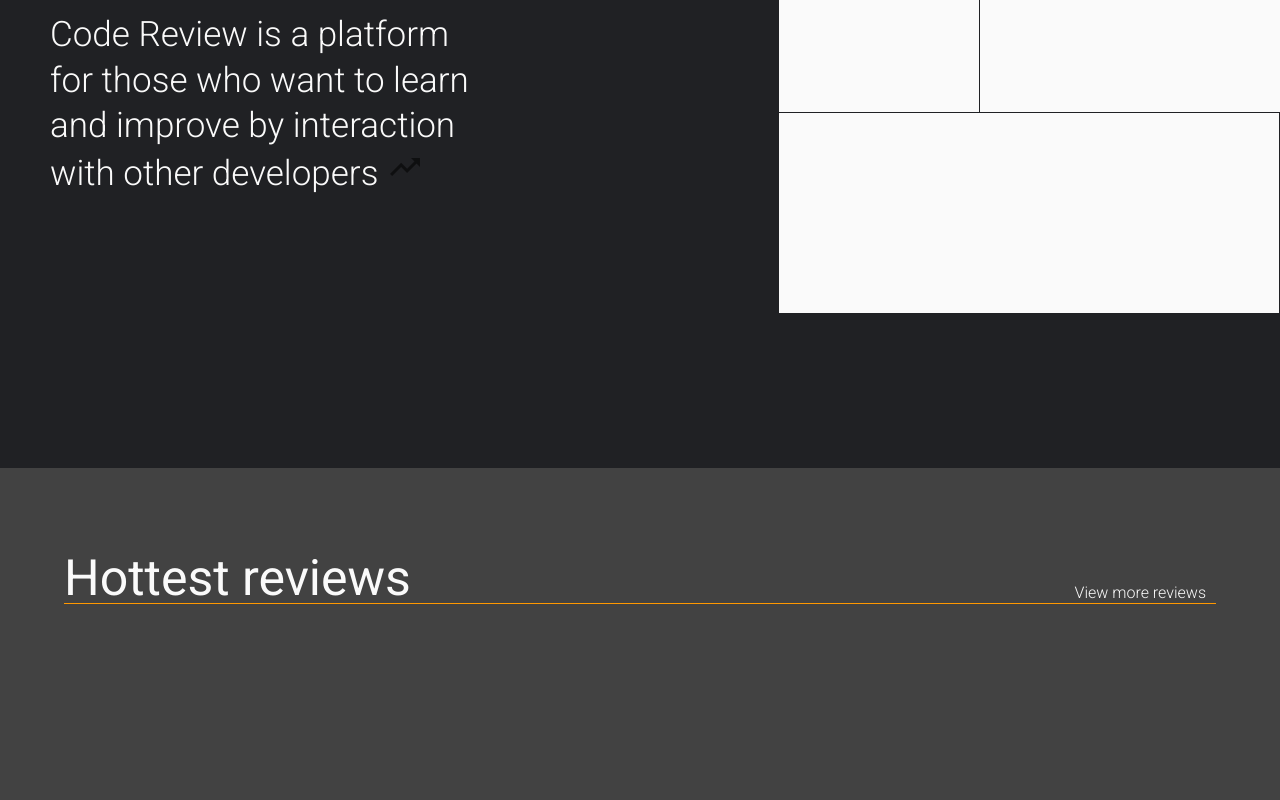
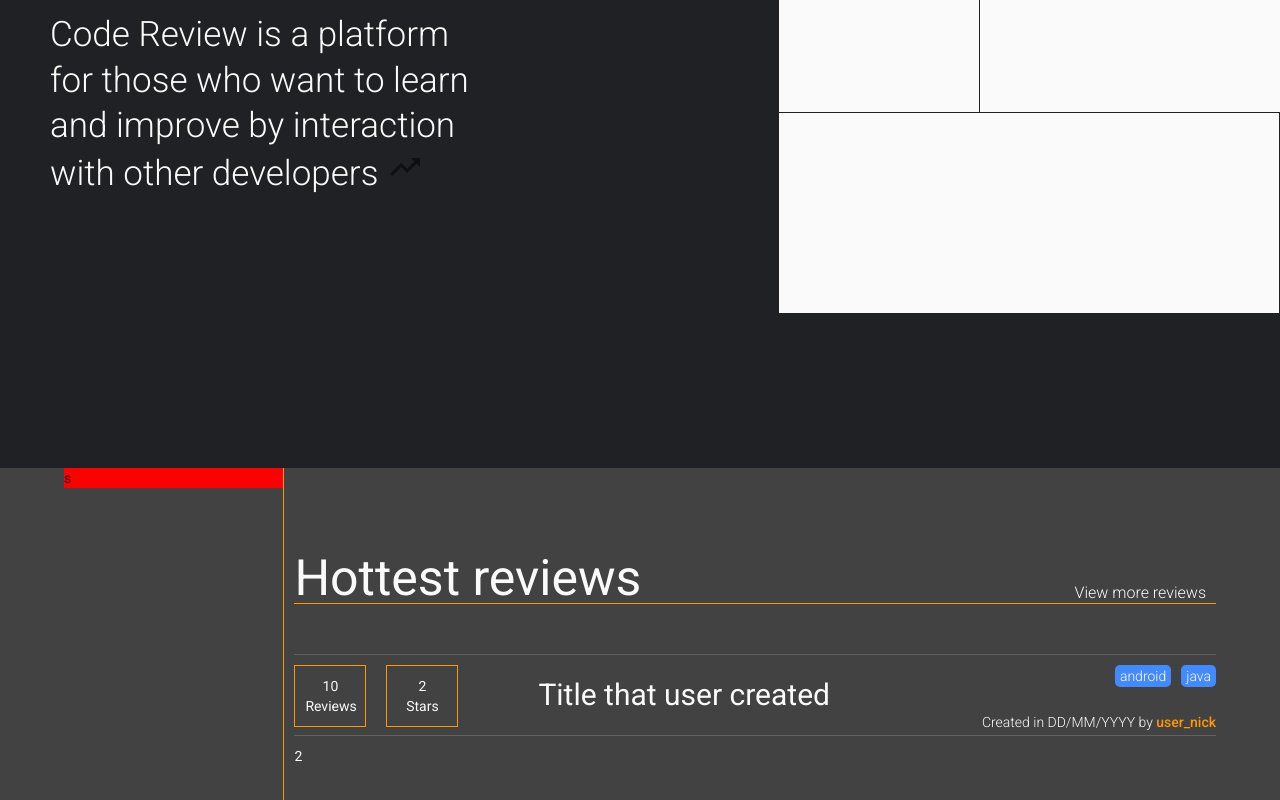
Before and after one commit to salalo/code-review, a Vue app in the folder client/: page /#/ in a window 1280 px wide. Shown: the part 302-1102 px from the top of the page. Built offline with nearby package versions, Linux system fonts and the light colour scheme.

Commit message:
reviews thread design

```diff
--- a/client/src/components/welcome/Header.vue
+++ b/client/src/components/welcome/Header.vue
@@ -156,7 +156,7 @@ $blue: rgb(68,138,255);
 		font-weight: normal;
 	}
 }
-.mdl-layout__header{ position: sticky; top: 0px; }
+.mdl-layout__header{ position: fixed; top: 0px; }
 .mdl-layout__header-row{ padding-left: 40px; }
 
 // SMARTPHONES
--- a/client/src/components/welcome/Reviews.vue
+++ b/client/src/components/welcome/Reviews.vue
@@ -1,11 +1,62 @@
 <template>
 	<div class="reviews">
 		<div class="reviews__container">
+			<div class="reviews__container--options">
+				<div class="options-container">
+					s
+				</div>
+			</div>
 			<div class="reviews__container--text">
 				Hottest reviews
 				<a href="#">
 					View more reviews
 				</a>
+			</div>
+			<div class="reviews__container--threads">
+
+				<div class="thread">
+					<div class="thread__stats thread-element">
+						<div class="thread__stats--reviews stats-element">
+							<div class="reviews--value">
+								10
+							</div>
+							Reviews
+						</div>
+
+						<div class="thread__stats--stars stats-element">
+							<div class="stars--vlaue">
+								2
+							</div>
+							Stars
+						</div>
+					</div>
+
+					<a class="thread__title thread-element" href="">
+						Title that user created
+					</a>
+
+					<div class="thread__tags thread-element">
+						<a class="tag" href="">
+							android
+						</a>
+						<a class="tag" href="">
+							java
+						</a>
+					</div>
+
+					<div class="thread__created thread-element">
+						<span>
+							Created in
+							<span class="thread__created--date">DD/MM/YYYY</span>
+							 by
+							 <a href="" class="thread__created--user">user_nick</a>
+						</span>
+					</div>
+				</div>
+
+				<div class="thread">
+					2
+				</div>
 			</div>
 		</div>
 	</div>
@@ -23,7 +74,81 @@ $grey: rgb(66,66,66);
 $darkGrey: #202124;
 $blue: rgb(68,138,255);
 
+// THREAD
+.reviews__container--options{
+	width: 19%;
+	margin-top: -100px;
+	height: 2000px;
+	float: left;
+	border-right: 1px solid $yellow;
+	// background-color: red;
+	position: relative;
+}
+.options-container{
+	float: right;
+	background-color: red;
+	width: 100%;
+	// position: fixed;
+}
+.reviews__container--threads{
+	margin-top: 50px;
+	width: 80%;
+	float: right;
+}
+.thread{
+	width: 100%;
+	color: $white;
+	border-top: 1px solid $lightGrey;
+	padding: 10px 0 10px 0;
+	height: 60px;
+}
+.thread-element{
+	float: left;
+}
+.stats-element{
+	float: left;
+	text-align: center;
+	border: 1px solid $yellow;
+	padding: 10px;
+	width: 50px;
+	margin-right: 20px;
+}
+.thread__title{
+	font-size: 30px;
+	font-weight: 400;
+	padding-left: 2em;
+	vertical-align: middle;
+	height: 100%;
+	line-height: 200%;
+	text-decoration: none;
+	color: $white;
+}
+.thread__created{
+	clear: both;
+	float: right;
+	font-weight: 300;
+	margin-top: -15px;
+}
+.thread__created--user{
+	text-decoration: none;
+	color: $yellow;
+}
+.thread__tags{
+	float: right;
+}
+.tag{
+	float: left;
+	margin-left: 10px;
+	border-radius: 5px;
+	background-color: $blue;
+	font-weight: 300;
+	padding: 1px 5px 1px 5px;
+	color: $white;
+	text-decoration: none;
+}
 
+
+// TITLE
 .reviews{
 	background-color: $grey;
 }
@@ -38,7 +163,8 @@ $blue: rgb(68,138,255);
 	color: $white;
 	font-weight: 400;
 	border-bottom: 1px solid $yellow;
-	padding-bottom: 15px;
+	width: 80%;
+	float: right;
 
 	a{
 		text-decoration: none;
```
